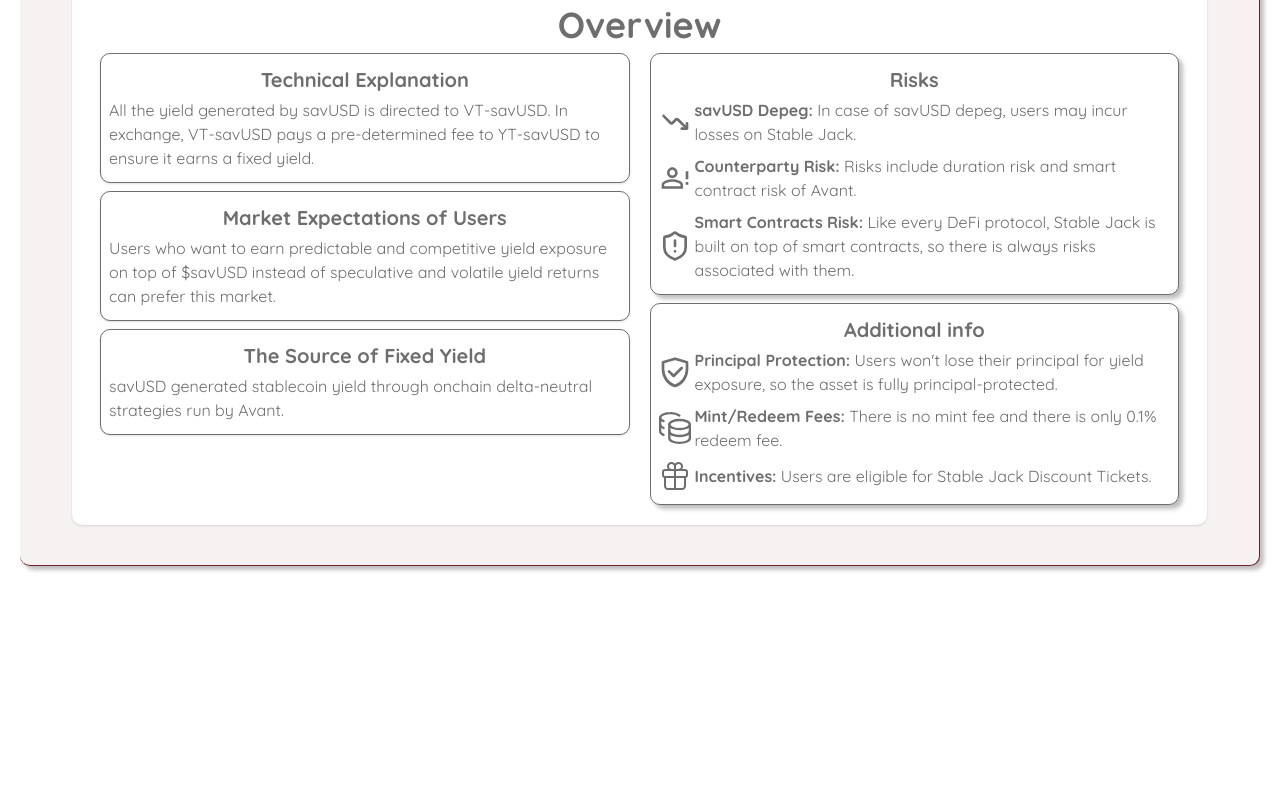
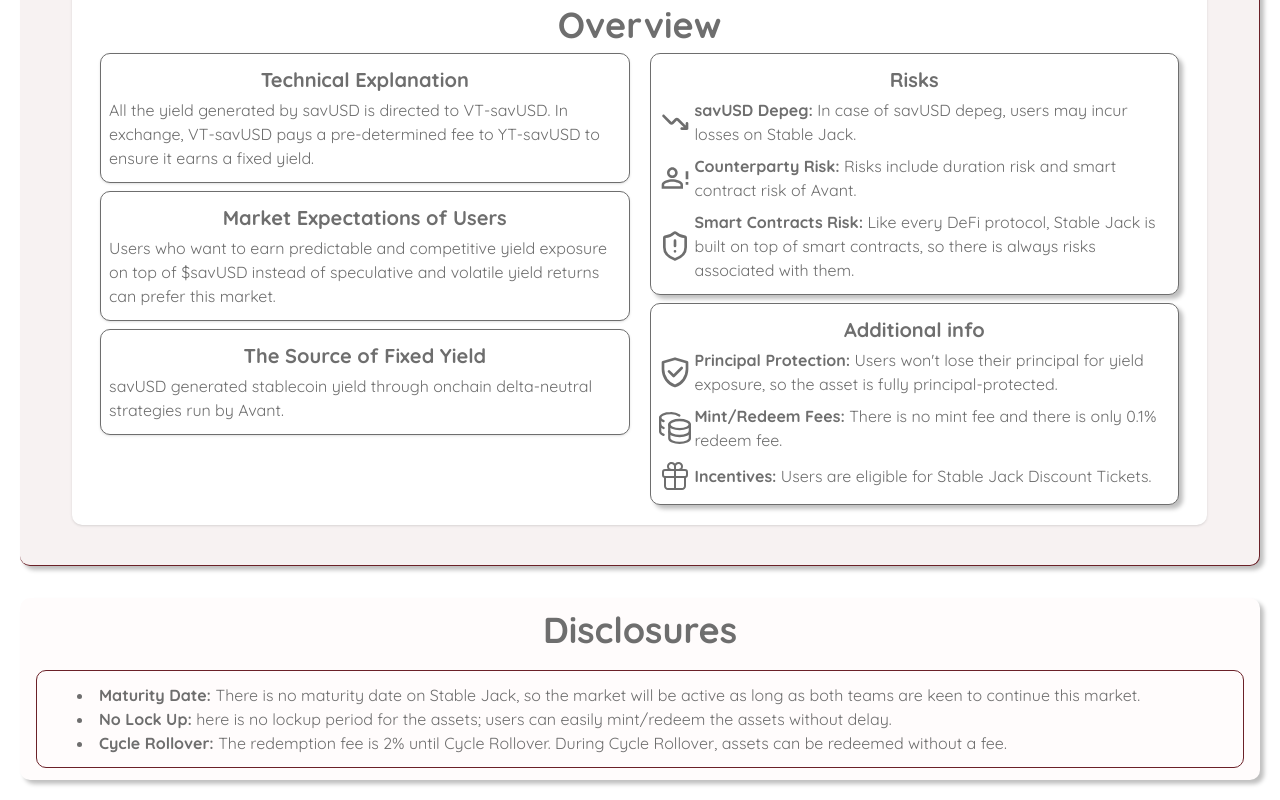
Before and after one commit to Yny4ii/components, a Next.js app: page / in a window 1280 px wide. Shown: the part 2312-3112 px from the top of the page. Before the commit the page ends 2898 px from the top, so only its background shows below. Built offline with nearby package versions, Linux system fonts and the light colour scheme.

Commit message:
feat: disclosures block

```diff
--- a/src/app/components/Disclosures.tsx
+++ b/src/app/components/Disclosures.tsx
@@ -1,8 +1,27 @@
 import React from "react";
-interface DisclosuresProps {}
-const Disclosures = () => {
+
+interface DisclosuresProps {
+  data: {
+    title: string;
+    text: string;
+  }[];
+}
+
+const Disclosures = ({ data }: DisclosuresProps) => {
   return (
-    <div className="w-full border-1 border-accent rounded-lg py-3 px-10 flex flex-col items-center gap-4"></div>
+    <div className="text-light-gray items-center w-full flex flex-col justify-center gap-5 border-b-main-white border-right-main-white  rounded-lg bg-main-white shadow-main-shadow py-3 px-4">
+      <h3 className="text-4xl">Disclosures</h3>
+      <div className="w-full border-1 border-accent rounded-lg py-3 px-10 flex flex-col items-center gap-4">
+        <ul className="list-disc list-inside pl-0 ml-0 w-full">
+          {data.map((e, index) => (
+            <li key={index} className="text-left">
+              <span className="font-bold">{e.title}</span>
+              <span className="font-normal"> {e.text}</span>
+            </li>
+          ))}
+        </ul>
+      </div>
+    </div>
   );
 };
 
--- /dev/null
+++ b/src/app/constants/disclosuresData.ts
@@ -0,0 +1,14 @@
+export const disclosuresData = [
+  {
+    title: "Maturity Date: ",
+    text: "There is no maturity date on Stable Jack, so the market will be active as long as both teams are keen to continue this market.",
+  },
+  {
+    title: "No Lock Up: ",
+    text: " here is no lockup period for the assets; users can easily mint/redeem the assets without delay.",
+  },
+  {
+    title: "Cycle Rollover: ",
+    text: "The redemption fee is 2% until Cycle Rollover. During Cycle Rollover, assets can be redeemed without a fee.",
+  },
+];
--- a/src/app/page.tsx
+++ b/src/app/page.tsx
@@ -14,12 +14,11 @@
 import Table from "@/app/components/Table";
 import { navbarLinks } from "@/app/constants/navbarLinks";
 import { columns, data } from "@/app/constants/tableData";
-import type { ChartConfig } from "@/app/components/Chart";
-import CustomChart from "@/app/components/CustomChart";
-import Wrapper from "@/app/components/Wrapper";
 import { chartConfig, chartData } from "@/app/constants/chartConfig";
 import ChartBlock from "@/app/components/ChartBlock";
 import MarketInfo from "@/app/components/MarketInfo";
+import Disclosures from "@/app/components/Disclosures";
+import { disclosuresData } from "@/app/constants/disclosuresData";
 
 export default function Home() {
   const [side, setSide] = useState<"Buy" | "Sell">("Buy");
@@ -91,6 +90,7 @@
         areaDataKey={"desktop"}
       />
       <MarketInfo />
+      <Disclosures data={disclosuresData} />
     </main>
   );
 }
```
